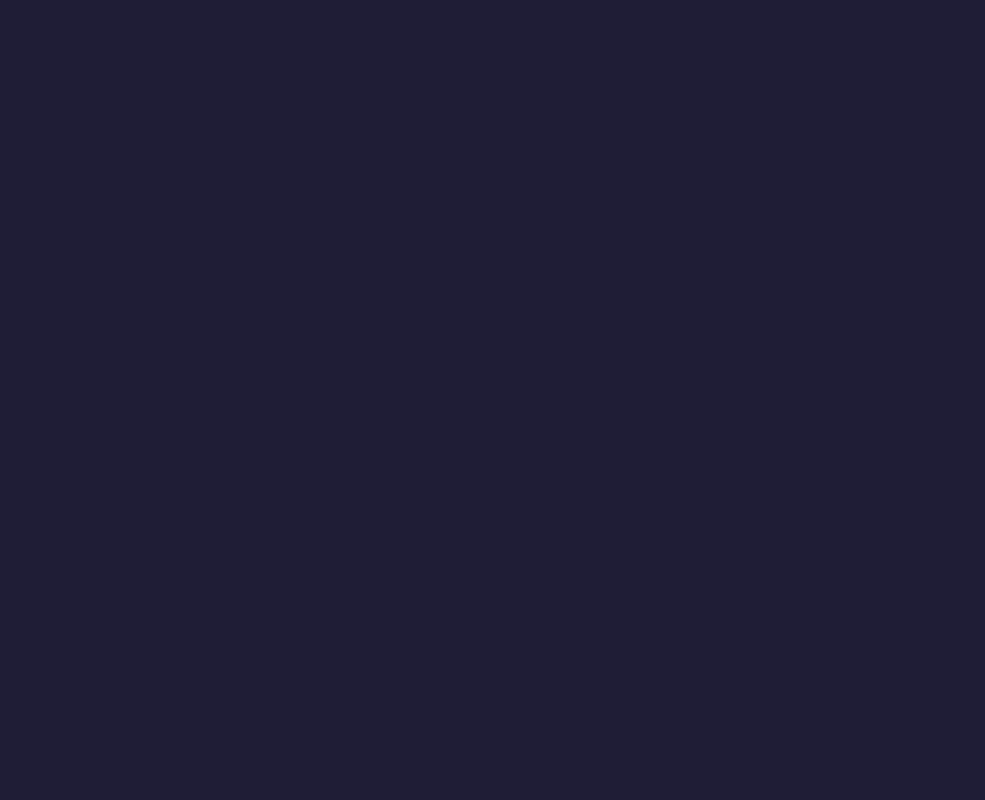
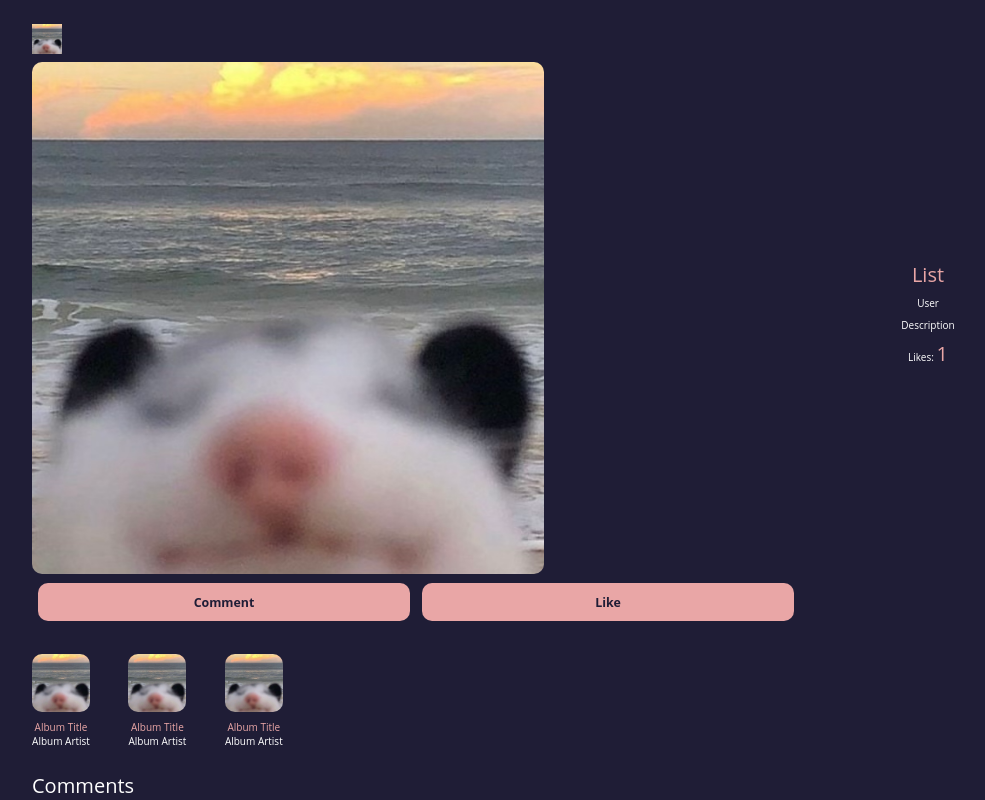
Before and after one commit to liannnaa/MusicBoxd, a React (Create React App) app in the folder front-end/: page /List in a window 1280 px wide. Before the commit this address had no page. Shown: the whole page, without its empty margins (32-1017 px from the left). Built offline with nearby package versions, Linux system fonts and the light colour scheme.

Commit message:
finished frontend for list page

```diff
--- a/front-end/src/App.js
+++ b/front-end/src/App.js
@@ -13,6 +13,7 @@ import Reviewpage from './pages/reviewPage';
 import FriendReview from './pages/friendReviews';
 import RecentlyListened from './pages/recentListened';
 import RecentlyReviewed from './pages/recentReviewed';
+import List from './pages/list';
 
 function App() {
   return (
@@ -27,6 +28,7 @@ function App() {
           <Route path="/Album" element={<Album />} />
           <Route path="/Artist" element={<Artist />} />
           <Route path="/Review" element={<Reviewpage />} />
+          <Route path="/List" element={<List />} />
           <Route path="/FriendReviews" element={<FriendReview />} />
           <Route path="/RecentlyListened" element={<RecentlyListened />} />
           <Route path="/RecentlyReviewed" element={<RecentlyReviewed />} />
--- a/front-end/src/components/listMini.js
+++ b/front-end/src/components/listMini.js
@@ -2,14 +2,21 @@ import React from 'react';
 import "./listMini.css";
 
 import heart from '../assets/heart.svg';
+import { useNavigate } from 'react-router-dom';
 import comment from '../assets/comment.svg';
 
 import Placeholder from '../assets/placeholder.PNG';
 
 const ListMini = () => {
+    const navigate = useNavigate();
+
+    const navigateToList = () => {
+        navigate("/List");
+    }
+
     return (
-    <div className="listMini">
-        <img className="listMini-image" src={Placeholder} alt="list" />
+    <div className="listMini" >
+        <img className="listMini-image" src={Placeholder} alt="list" onClick={navigateToList} />
         <span className="listMini-title">
             List Title
         </span>
--- a/front-end/src/pages/list.css
+++ b/front-end/src/pages/list.css
@@ -0,0 +1,139 @@
+body, html {
+    margin: 0;
+    padding: 0;
+    box-sizing: border-box;
+    overflow: hidden;
+    height: 100vh;
+    width: 100vw;
+    display: flex;
+    flex-direction: column;
+    justify-content: space-between;
+    background-color: #1f1d36;}
+
+.list {
+    width: 100vw;
+    display: flex;
+    border-radius: 0;
+    flex-direction: column;
+    align-items: start;
+    justify-content: space-between;
+    height: 100%;
+    padding-left: 5vw;
+    padding-right: 5vw;
+    padding-top: 3vh;
+    padding-bottom: 3vh;
+    box-sizing: border-box;
+    font-family: Open Sans, Arial;
+    color: #fff;
+}
+
+.list-back {
+    cursor: pointer;
+    width: 30px;
+    height: 30px;
+    margin-right: 3vw;
+}
+
+.list-heading {
+    display: flex;
+    justify-content: space-between;
+    align-items: center;
+    width: 100%;
+    margin-top: 1vh;
+}
+
+.list-cover {
+    width: 40vw;
+    height: 40vw;
+    border-radius: 10px;
+}
+
+.list-heading-right {
+    display: flex;
+    flex-direction: column;
+    align-items: center;
+    width: 40vw;
+}
+
+.list-head {
+    margin-bottom: 1vh;
+}
+
+.list-title {
+    font-size: 20px;
+    color: #e9a6a6;
+}
+
+.list-user {
+    margin-bottom: 1vh;
+    font-size: 10px;
+}
+
+.list-description {
+    margin-bottom: 1vh;
+    font-size: 10px;
+}
+
+.list-likes {
+    margin-bottom: 1vh;
+    font-size: 10px;
+}
+
+.list-num {
+    margin-bottom: 1vh;
+    font-size: 20px;
+    color: #e9a6a6;
+}
+
+.list-buttons {
+    margin-top: 1vh;
+    margin-bottom: 1vh;
+}
+
+.list-button {
+    width: 30vw;
+    height: 5vh;
+    text-align: center;
+    color: #1f1d36;
+    background-color: #0000;
+    border: none;
+    font-family: Open Sans, Arial;
+    font-size: .775rem;
+    font-weight: 700;
+}
+
+.list-button-text {
+    height: 100%;
+    background-color: #e9a6a6;
+    border-radius: 10px;
+    flex-direction: row;
+    flex-basis: 100%;
+    justify-content: center;
+    align-items: center;
+    display: flex;
+    align-self: center;
+}
+
+.list-albums {
+    margin-top: 3vh;
+    display: flex;
+    flex-direction: row;
+    align-items: center;
+    flex-wrap: wrap;
+}
+
+.list-comment-title {
+    margin-top: 3vh;
+    margin-bottom: 1vh;
+    font-size: 20px;
+}
+
+.list-comments {
+    width: 90%;
+    flex-direction: column;
+    justify-content: flex-start;
+    align-self: flex-start;
+    align-items: stretch;
+    margin-left: 5vw;
+    display: flex;
+}
--- a/front-end/src/pages/list.js
+++ b/front-end/src/pages/list.js
@@ -0,0 +1,74 @@
+import React from 'react';
+import { useNavigate } from 'react-router-dom';
+import "./list.css";
+
+import Placeholder from '../assets/placeholder.PNG';
+
+import Album from '../components/albumMini';
+import Review from '../components/reviewMini';
+
+const List = () => {
+    const navigate = useNavigate();
+
+    const navigateToHome = () => {
+        navigate("/Home");
+    }
+
+    const navigateToComment = () => {
+        navigate("/Comment");
+    }
+
+    return (
+        <div className="list">
+            <img className="list-back" src={Placeholder} alt="arrow" onClick={navigateToHome} />
+            <div className="list-heading">
+                <img className="list-cover" src={Placeholder} alt="cover" />
+                <div className="list-heading-right">
+                    <div className="list-head">
+                        <span className="list-title">
+                            List
+                        </span>
+                    </div>
+                    <span className="list-user">
+                        User
+                    </span>
+                    <span className="list-description">
+                        Description
+                    </span>
+                    <span className="list-likes">
+                        Likes:{" "}
+                        <span className="list-num">
+                            1
+                        </span>
+                    </span>
+                </div>
+            </div>
+            <div className="list-buttons">
+                <button className="list-button">
+                    <span className="list-button-text" onClick={navigateToComment} >
+                        Comment
+                    </span>
+                </button>
+                <button className="list-button">
+                    <span className="list-button-text">
+                        Like
+                    </span>
+                </button>
+            </div>
+            <div className="list-albums">
+                <Album />
+                <Album />
+                <Album />
+            </div>
+            <span className="list-comment-title">
+                Comments
+            </span>
+            <div className="list-comments">
+                <Review />
+                <Review />
+                <Review />
+            </div>
+        </div>
+    );
+};
+export default List;
```
